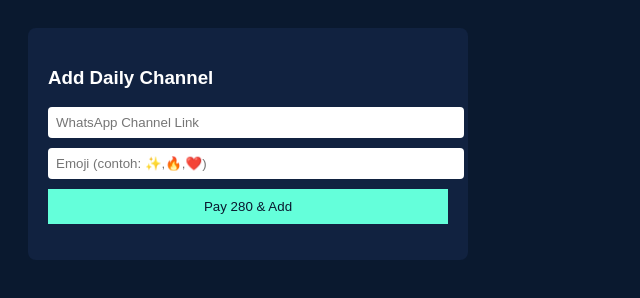
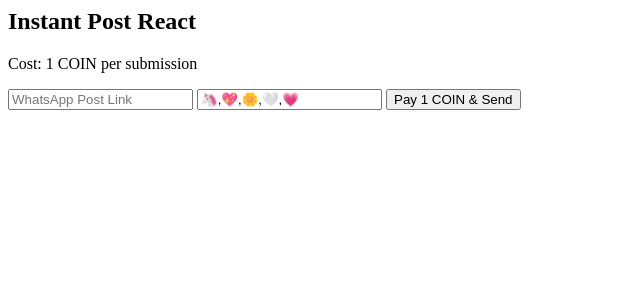
Before and after one commit to codepall/react, a plain HTML site: page index.html in a window 1280 px wide. Shown: the whole page, without its empty margins (0-640 px from the left). Drawn offline with Linux system fonts and the light colour scheme.

Commit message:
Update index.html

```diff
--- a/index.html
+++ b/index.html
@@ -1,45 +1,25 @@
-<!DOCTYPE html>
-<html lang="id">
-<head>
-    <title>React Manager Client</title>
-    <style>
-        body { font-family: sans-serif; background: #0a192f; color: white; padding: 20px; }
-        .card { background: #112240; padding: 20px; border-radius: 8px; max-width: 400px; }
-        input { width: 100%; margin-bottom: 10px; padding: 8px; border-radius: 4px; border: none; }
-        button { background: #64ffda; color: #0a192f; padding: 10px; border: none; width: 100%; cursor: pointer; }
-    </style>
-</head>
-<body>
+<div class="card">
+    <h2>Instant Post React</h2>
+    <p>Cost: 1 COIN per submission</p>
 
-    <div class="card">
-        <h3>Add Daily Channel</h3>
-        <input type="text" id="channelLink" placeholder="WhatsApp Channel Link">
-        <input type="text" id="reaction" placeholder="Emoji (contoh: ✨,🔥,❤️)">
-        <button onclick="sendData()">Pay 280 & Add</button>
-        <p id="status"></p>
+    <input type="text" id="postLink" placeholder="WhatsApp Post Link">
+    <input type="text" id="emojis" value="🦄,💖,🌼,🤍,💗">
+
+    <button onclick="submitReact()">Pay 1 COIN & Send</button>
 </div>
 
 <script>
-        async function sendData() {
-            const channelLink = document.getElementById('channelLink').value;
-            const reactionType = document.getElementById('reaction').value;
-            const status = document.getElementById('status');
+async function submitReact() {
+    const postUrl = document.getElementById('postLink').value;
+    const emojis = document.getElementById('emojis').value;
 
-            status.innerText = "Mengirim...";
-
-            try {
-                const response = await fetch('http://localhost:3000/add-channel', {
+    const res = await fetch('http://localhost:3000/send-react', {
         method: 'POST',
         headers: { 'Content-Type': 'application/json' },
-                    body: JSON.stringify({ channelLink, reactionType })
+        body: JSON.stringify({ postUrl, emojis })
     });
 
-                const result = await response.json();
-                status.innerText = "Berhasil: " + JSON.stringify(result);
-            } catch (err) {
-                status.innerText = "Error: " + err.message;
-            }
+    const data = await res.json();
+    alert(data.status ? "Berhasil!" : "Gagal: " + data.message);
 }
 </script>
-</body>
-</html>
```
Lines whose indentation alone changed are shown as unchanged.
